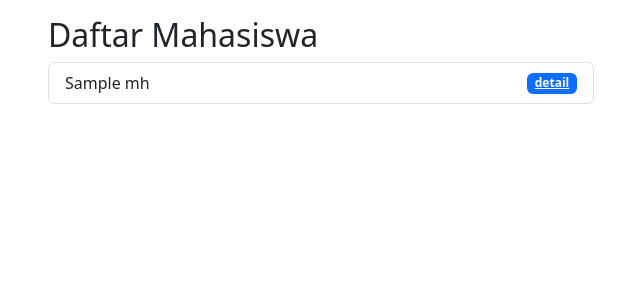
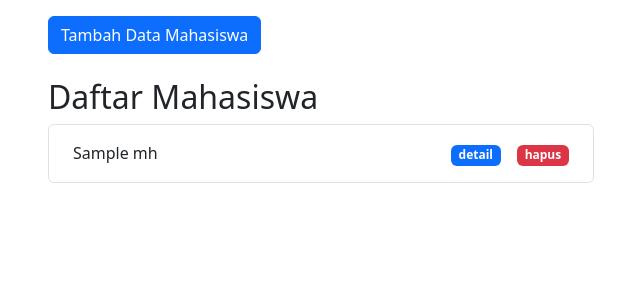
Before and after one commit to agungrizqy/phpmvc, a PHP site: the page made by app/views/mahasiswa/index.php in a window 1280 px wide. Shown: the part 56-356 px from the top of the page, without its empty margins (34-674 px from the left). Run offline with PHP 8.4, Linux system fonts and the light colour scheme; the template is opened without the code that fills it: most values are stand-ins (such as "Sample title", 1, 10 or a date in 2020); some libraries are stand-ins or nearby versions.

Commit message:
menambahkan add data dan hapus data

```diff
--- a/app/config/Config.php
+++ b/app/config/Config.php
@@ -1,8 +1,6 @@
 <?php
 
 define('BASEURL', 'http://localhost/phpmvc/public');
-
-
 define('DB_HOST', 'localhost');
 define('DB_USER', 'root');
 define('DB_PASS', '');
--- a/app/core/Database.php
+++ b/app/core/Database.php
@@ -62,4 +62,8 @@ class Database {
         $this->execute();
         return $this->stmt->fetch(PDO::FETCH_ASSOC);
     }
+
+    public function rowCount() {
+        return $this->stmt->rowCount();
+    }
 }
--- a/app/init.php
+++ b/app/init.php
@@ -4,3 +4,4 @@ require_once "core/App.php";
 require_once "core/Controller.php";
 require_once "config/Config.php";
 require_once "core/Database.php";
+require_once "core/Flasher.php";
--- a/app/views/mahasiswa/index.php
+++ b/app/views/mahasiswa/index.php
@@ -1,12 +1,28 @@
 <div class="container mt-3">
     <div class="row">
-        <div class="col-6">
+        <div class="col-lg-6">
+            <?= Flasher::flash(); ?>
+        </div>
+    </div>
+    <div class="row">
+        <div class="col-lg-6">
+            <!-- Button trigger modal -->
+            <button type="button" class="btn btn-primary mb-4" data-bs-toggle="modal" data-bs-target="#formModal">
+            Tambah Data Mahasiswa
+            </button>
             <h2>Daftar Mahasiswa</h2>
-
             <?php foreach($data['mhs'] as $m) : ?>
-            <ul class="list-group ">
-                <li class="list-group-item d-flex justify-content-between align-items-center">
-                    <?= $m['nama']; ?> <a href="<?= BASEURL; ?>/mahasiswa/detail/<?= $m['id']; ?>" class="badge text-bg-primary">detail</a>
+            <ul class="list-group">
+                <li class="list-group-item">
+                    <div class="d-flex">
+                        <div class="p-2 flex-grow-1"><?= $m['nama']; ?></div>
+                        <div class="p-2">
+                            <a href="<?= BASEURL; ?>/mahasiswa/detail/<?= $m['id']; ?>" class="badge text-bg-primary  ">detail</a>
+                        </div>
+                        <div class="p-2">
+                            <a href="<?= BASEURL; ?>/mahasiswa/hapus/<?= $m['id']; ?>" class="badge text-bg-danger  " onclick="return confirm('Yakin ingin menghapus?');">hapus</a>
+                        </div>
+                    </div>
                 </li>
             </ul>
             <?php endforeach; ?>
@@ -14,3 +30,44 @@
         </div>
     </div>
 </div>
+
+<div class="modal fade" id="formModal" tabindex="-1" aria-labelledby="judulModal" aria-hidden="true">
+  <div class="modal-dialog">
+    <div class="modal-content">
+      <div class="modal-header">
+        <h1 class="modal-title fs-5" id="judulModal">Tambah Data Mahasiswa</h1>
+        <button type="button" class="btn-close" data-bs-dismiss="modal" aria-label="Close"></button>
+      </div>
+      <div class="modal-body">
+        <form action="<?= BASEURL; ?>/mahasiswa/tambah" method="post">
+            <div class="mb-3">
+                <label for="nama" class="form-label">Nama</label>
+                <input type="text" class="form-control" id="nama" name="nama">
+            </div>
+            <div class="mb-3">
+                <label for="nrp" class="form-label">NRP</label>
+                <input type="text" class="form-control" id="nrp" name="nrp">
+            </div>
+            <div class="mb-3">
+                <label for="email" class="form-label">Email</label>
+                <input type="text" class="form-control" id="email" name="email">
+            </div>
+            <div class="mb-3">
+                <select class="form-select" aria-label="jurusan" name="jurusan">
+                    <option selected>Pilih Jurusan</option>
+                    <option value="Teknik Informatika">Teknik Informatika</option>
+                    <option value="Teknik Perwibuan">Teknik Perwibuan</option>
+                    <option value="Teknik Perchindoan">Teknik Perchindoan</option>
+                </select>
+            </div>
+
+      </div>
+      <div class="modal-footer">
+        <button type="button" class="btn btn-secondary" data-bs-dismiss="modal">Close</button>
+        <button type="submit" class="btn btn-primary">Tambah Data</button>
+        </form>
+      </div>
+
+    </div>
+  </div>
+</div>
--- a/app/views/templates/footer.php
+++ b/app/views/templates/footer.php
@@ -1,4 +1,5 @@
     <script src="https://cdn.jsdelivr.net/npm/@popperjs/core@2.11.6/dist/umd/popper.min.js" integrity="sha384-oBqDVmMz9ATKxIep9tiCxS/Z9fNfEXiDAYTujMAeBAsjFuCZSmKbSSUnQlmh/jp3" crossorigin="anonymous"></script>
     <script src="https://cdn.jsdelivr.net/npm/bootstrap@5.3.0-alpha1/dist/js/bootstrap.min.js" integrity="sha384-mQ93GR66B00ZXjt0YO5KlohRA5SY2XofN4zfuZxLkoj1gXtW8ANNCe9d5Y3eG5eD" crossorigin="anonymous"></script>
+    <script src="https://unpkg.com/sweetalert/dist/sweetalert.min.js"></script>
 </body>
 </html>
--- a/app/views/templates/header.php
+++ b/app/views/templates/header.php
@@ -6,6 +6,11 @@
   <meta name="viewport" content="width=device-width, initial-scale=1">
   <title>Halaman <?= $data['judul']; ?> </title>
   <link href="https://cdn.jsdelivr.net/npm/bootstrap@5.3.0-alpha1/dist/css/bootstrap.min.css" rel="stylesheet" integrity="sha384-GLhlTQ8iRABdZLl6O3oVMWSktQOp6b7In1Zl3/Jr59b6EGGoI1aFkw7cmDA6j6gD" crossorigin="anonymous">
+  <style>
+    a {
+      text-decoration: none;
+    }
+  </style>
 </head>
 
 <body>
--- a/public/index.php
+++ b/public/index.php
@@ -1,4 +1,7 @@
 <?php
+if(!session_id()) {
+    session_start();
+}
 
 require_once "../app/init.php";
 
```
Also changed, not shown: app/controllers/Mahasiswa.php (+24 -0 lines), app/core/Flasher.php (added, +23 -0 lines), app/models/Mahasiswa_model.php (+19 -0 lines).
